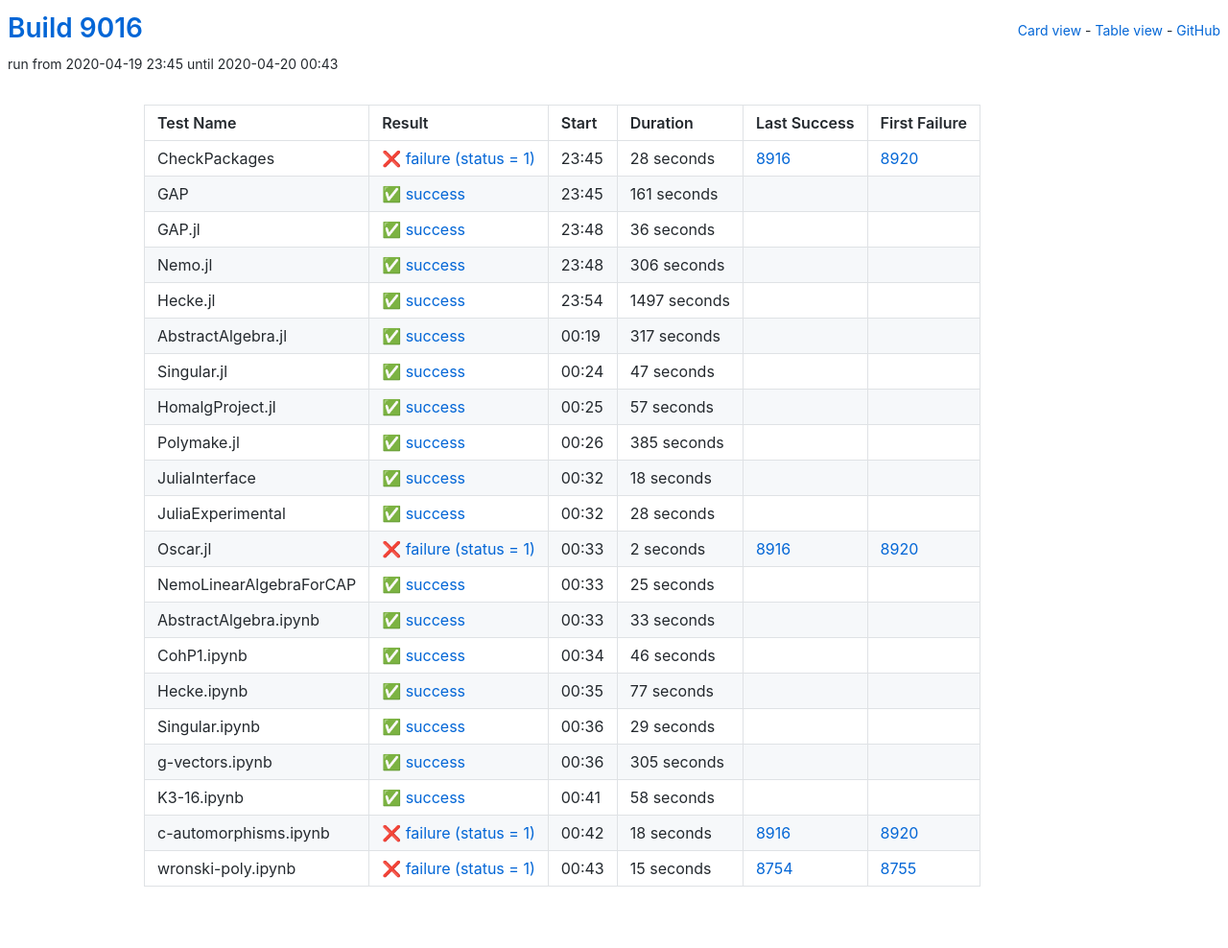
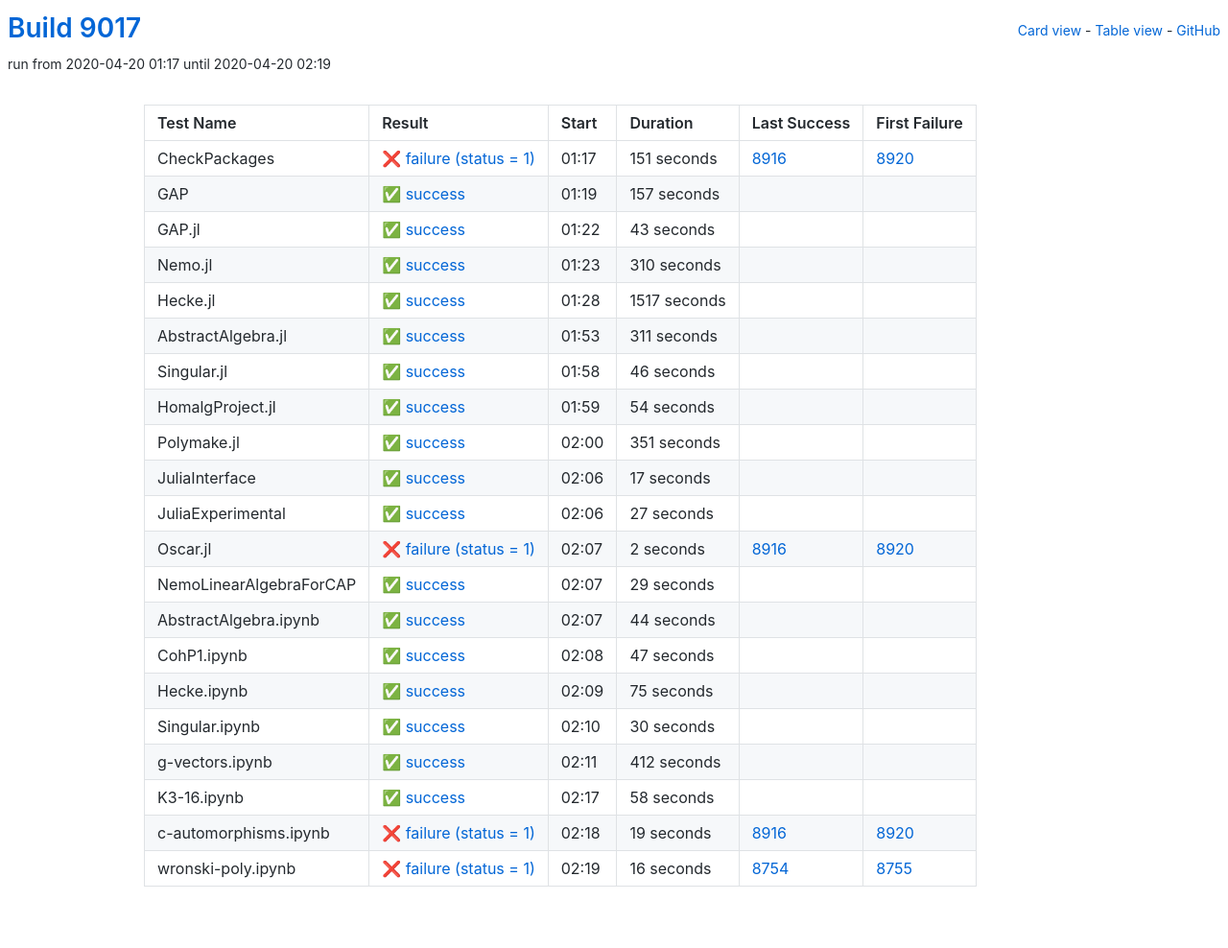
Before and after one commit to oscar-system/oscar-ci-status, a Jekyll site: the page built from table.html, in a window 1280 px wide. Shown: the whole page at 96% size. Built offline with Jekyll 4.4.1, drawn with Linux system fonts in a browser that asks for light colours.

Commit message:
Build 9017

```diff
--- a/_data/ci.yml
+++ b/_data/ci.yml
@@ -1,71 +1,159 @@
-build: 9016
-build_url: https://oscarci.mathematik.uni-kl.de/job/oscar/9016/
+build: 9017
+build_url: https://oscarci.mathematik.uni-kl.de/job/oscar/9017/
 job: oscar
 tests:
-- duration: 28
+- duration: 151
   exitcode: 1
   first_failure: 8920
   first_failure_url: https://oscarci.mathematik.uni-kl.de/job/oscar/8920/
   last_success: 8916
   last_success_url: https://oscarci.mathematik.uni-kl.de/job/oscar/8916/
-  log: https://oscarci.mathematik.uni-kl.de/job/oscar/9016/artifact/logs/build-9016/CheckPackages.log
+  log: https://oscarci.mathematik.uni-kl.de/job/oscar/9017/artifact/logs/build-9017/CheckPackages.log
   name: CheckPackages
-  start: 2020-04-19 23:45
+  start: 2020-04-20 01:17
   status: failure
   success: false
-- duration: 161
+- duration: 157
   exitcode: 0
   first_failure: false
   first_failure_url: null
   last_success: false
   last_success_url: null
-  log: https://oscarci.mathematik.uni-kl.de/job/oscar/9016/artifact/logs/build-9016/GAP.log
+  log: https://oscarci.mathematik.uni-kl.de/job/oscar/9017/artifact/logs/build-9017/GAP.log
   name: GAP
-  start: 2020-04-19 23:45
+  start: 2020-04-20 01:19
   status: success
   success: true
-- duration: 36
+- duration: 43
   exitcode: 0
   first_failure: false
   first_failure_url: null
   last_success: false
   last_success_url: null
-  log: https://oscarci.mathematik.uni-kl.de/job/oscar/9016/artifact/logs/build-9016/GAP.jl.log
+  log: https://oscarci.mathematik.uni-kl.de/job/oscar/9017/artifact/logs/build-9017/GAP.jl.log
   name: GAP.jl
-  start: 2020-04-19 23:48
+  start: 2020-04-20 01:22
   status: success
   success: true
-- duration: 306
+- duration: 310
   exitcode: 0
   first_failure: false
   first_failure_url: null
   last_success: false
   last_success_url: null
-  log: https://oscarci.mathematik.uni-kl.de/job/oscar/9016/artifact/logs/build-9016/Nemo.jl.log
+  log: https://oscarci.mathematik.uni-kl.de/job/oscar/9017/artifact/logs/build-9017/Nemo.jl.log
   name: Nemo.jl
-  start: 2020-04-19 23:48
+  start: 2020-04-20 01:23
   status: success
   success: true
-- duration: 1497
+- duration: 1517
   exitcode: 0
   first_failure: false
   first_failure_url: null
   last_success: false
   last_success_url: null
-  log: https://oscarci.mathematik.uni-kl.de/job/oscar/9016/artifact/logs/build-9016/Hecke.jl.log
+  log: https://oscarci.mathematik.uni-kl.de/job/oscar/9017/artifact/logs/build-9017/Hecke.jl.log
   name: Hecke.jl
-  start: 2020-04-19 23:54
+  start: 2020-04-20 01:28
   status: success
   success: true
-- duration: 317
+- duration: 311
   exitcode: 0
   first_failure: false
   first_failure_url: null
   last_success: false
   last_success_url: null
-  log: https://oscarci.mathematik.uni-kl.de/job/oscar/9016/artifact/logs/build-9016/AbstractAlgebra.jl.log
+  log: https://oscarci.mathematik.uni-kl.de/job/oscar/9017/artifact/logs/build-9017/AbstractAlgebra.jl.log
   name: AbstractAlgebra.jl
-  start: 2020-04-20 00:19
+  start: 2020-04-20 01:53
+  status: success
+  success: true
+- duration: 46
+  exitcode: 0
+  first_failure: false
+  first_failure_url: null
+  last_success: false
+  last_success_url: null
+  log: https://oscarci.mathematik.uni-kl.de/job/oscar/9017/artifact/logs/build-9017/Singular.jl.log
+  name: Singular.jl
+  start: 2020-04-20 01:58
+  status: success
+  success: true
+- duration: 54
+  exitcode: 0
+  first_failure: false
+  first_failure_url: null
+  last_success: false
+  last_success_url: null
+  log: https://oscarci.mathematik.uni-kl.de/job/oscar/9017/artifact/logs/build-9017/HomalgProject.jl.log
+  name: HomalgProject.jl
+  start: 2020-04-20 01:59
+  status: success
+  success: true
+- duration: 351
+  exitcode: 0
+  first_failure: false
+  first_failure_url: null
+  last_success: false
+  last_success_url: null
+  log: https://oscarci.mathematik.uni-kl.de/job/oscar/9017/artifact/logs/build-9017/Polymake.jl.log
+  name: Polymake.jl
+  start: 2020-04-20 02:00
+  status: success
+  success: true
+- duration: 17
+  exitcode: 0
+  first_failure: false
+  first_failure_url: null
+  last_success: false
+  last_success_url: null
+  log: https://oscarci.mathematik.uni-kl.de/job/oscar/9017/artifact/logs/build-9017/JuliaInterface.log
+  name: JuliaInterface
+  start: 2020-04-20 02:06
+  status: success
+  success: true
+- duration: 27
+  exitcode: 0
+  first_failure: false
+  first_failure_url: null
+  last_success: false
+  last_success_url: null
+  log: https://oscarci.mathematik.uni-kl.de/job/oscar/9017/artifact/logs/build-9017/JuliaExperimental.log
+  name: JuliaExperimental
+  start: 2020-04-20 02:06
+  status: success
+  success: true
+- duration: 2
+  exitcode: 1
+  first_failure: 8920
+  first_failure_url: https://oscarci.mathematik.uni-kl.de/job/oscar/8920/
+  last_success: 8916
+  last_success_url: https://oscarci.mathematik.uni-kl.de/job/oscar/8916/
+  log: https://oscarci.mathematik.uni-kl.de/job/oscar/9017/artifact/logs/build-9017/Oscar.jl.log
+  name: Oscar.jl
+  start: 2020-04-20 02:07
+  status: failure
+  success: false
+- duration: 29
+  exitcode: 0
+  first_failure: false
+  first_failure_url: null
+  last_success: false
+  last_success_url: null
+  log: https://oscarci.mathematik.uni-kl.de/job/oscar/9017/artifact/logs/build-9017/NemoLinearAlgebraForCAP.log
+  name: NemoLinearAlgebraForCAP
+  start: 2020-04-20 02:07
+  status: success
+  success: true
+- duration: 44
+  exitcode: 0
+  first_failure: false
+  first_failure_url: null
+  last_success: false
+  last_success_url: null
+  log: https://oscarci.mathematik.uni-kl.de/job/oscar/9017/artifact/logs/build-9017/AbstractAlgebra.ipynb.log
+  name: AbstractAlgebra.ipynb
+  start: 2020-04-20 02:07
   status: success
   success: true
 - duration: 47
@@ -74,130 +162,42 @@ tests:
   first_failure_url: null
   last_success: false
   last_success_url: null
-  log: https://oscarci.mathematik.uni-kl.de/job/oscar/9016/artifact/logs/build-9016/Singular.jl.log
-  name: Singular.jl
-  start: 2020-04-20 00:24
+  log: https://oscarci.mathematik.uni-kl.de/job/oscar/9017/artifact/logs/build-9017/CohP1.ipynb.log
+  name: CohP1.ipynb
+  start: 2020-04-20 02:08
   status: success
   success: true
-- duration: 57
+- duration: 75
   exitcode: 0
   first_failure: false
   first_failure_url: null
   last_success: false
   last_success_url: null
-  log: https://oscarci.mathematik.uni-kl.de/job/oscar/9016/artifact/logs/build-9016/HomalgProject.jl.log
-  name: HomalgProject.jl
-  start: 2020-04-20 00:25
+  log: https://oscarci.mathematik.uni-kl.de/job/oscar/9017/artifact/logs/build-9017/Hecke.ipynb.log
+  name: Hecke.ipynb
+  start: 2020-04-20 02:09
   status: success
   success: true
-- duration: 385
+- duration: 30
   exitcode: 0
   first_failure: false
   first_failure_url: null
   last_success: false
   last_success_url: null
-  log: https://oscarci.mathematik.uni-kl.de/job/oscar/9016/artifact/logs/build-9016/Polymake.jl.log
-  name: Polymake.jl
-  start: 2020-04-20 00:26
+  log: https://oscarci.mathematik.uni-kl.de/job/oscar/9017/artifact/logs/build-9017/Singular.ipynb.log
+  name: Singular.ipynb
+  start: 2020-04-20 02:10
   status: success
   success: true
-- duration: 18
+- duration: 412
   exitcode: 0
   first_failure: false
   first_failure_url: null
   last_success: false
   last_success_url: null
-  log: https://oscarci.mathematik.uni-kl.de/job/oscar/9016/artifact/logs/build-9016/JuliaInterface.log
-  name: JuliaInterface
-  start: 2020-04-20 00:32
-  status: success
-  success: true
-- duration: 28
-  exitcode: 0
-  first_failure: false
-  first_failure_url: null
-  last_success: false
-  last_success_url: null
-  log: https://oscarci.mathematik.uni-kl.de/job/oscar/9016/artifact/logs/build-9016/JuliaExperimental.log
-  name: JuliaExperimental
-  start: 2020-04-20 00:32
-  status: success
-  success: true
-- duration: 2
-  exitcode: 1
-  first_failure: 8920
-  first_failure_url: https://oscarci.mathematik.uni-kl.de/job/oscar/8920/
-  last_success: 8916
-  last_success_url: https://oscarci.mathematik.uni-kl.de/job/oscar/8916/
-  log: https://oscarci.mathematik.uni-kl.de/job/oscar/9016/artifact/logs/build-9016/Oscar.jl.log
-  name: Oscar.jl
-  start: 2020-04-20 00:33
-  status: failure
-  success: false
-- duration: 25
-  exitcode: 0
-  first_failure: false
-  first_failure_url: null
-  last_success: false
-  last_success_url: null
-  log: https://oscarci.mathematik.uni-kl.de/job/oscar/9016/artifact/logs/build-9016/NemoLinearAlgebraForCAP.log
-  name: NemoLinearAlgebraForCAP
-  start: 2020-04-20 00:33
-  status: success
-  success: true
-- duration: 33
-  exitcode: 0
-  first_failure: false
-  first_failure_url: null
-  last_success: false
-  last_success_url: null
-  log: https://oscarci.mathematik.uni-kl.de/job/oscar/9016/artifact/logs/build-9016/AbstractAlgebra.ipynb.log
-  name: AbstractAlgebra.ipynb
-  start: 2020-04-20 00:33
-  status: success
-  success: true
-- duration: 46
-  exitcode: 0
-  first_failure: false
-  first_failure_url: null
-  last_success: false
-  last_success_url: null
-  log: https://oscarci.mathematik.uni-kl.de/job/oscar/9016/artifact/logs/build-9016/CohP1.ipynb.log
-  name: CohP1.ipynb
-  start: 2020-04-20 00:34
-  status: success
-  success: true
-- duration: 77
-  exitcode: 0
-  first_failure: false
-  first_failure_url: null
-  last_success: false
-  last_success_url: null
-  log: https://oscarci.mathematik.uni-kl.de/job/oscar/9016/artifact/logs/build-9016/Hecke.ipynb.log
-  name: Hecke.ipynb
-  start: 2020-04-20 00:35
-  status: success
-  success: true
-- duration: 29
-  exitcode: 0
-  first_failure: false
-  first_failure_url: null
-  last_success: false
-  last_success_url: null
-  log: https://oscarci.mathematik.uni-kl.de/job/oscar/9016/artifact/logs/build-9016/Singular.ipynb.log
-  name: Singular.ipynb
-  start: 2020-04-20 00:36
-  status: success
-  success: true
-- duration: 305
-  exitcode: 0
-  first_failure: false
-  first_failure_url: null
-  last_success: false
-  last_success_url: null
-  log: https://oscarci.mathematik.uni-kl.de/job/oscar/9016/artifact/logs/build-9016/g-vectors.ipynb.log
+  log: https://oscarci.mathematik.uni-kl.de/job/oscar/9017/artifact/logs/build-9017/g-vectors.ipynb.log
   name: g-vectors.ipynb
-  start: 2020-04-20 00:36
+  start: 2020-04-20 02:11
   status: success
   success: true
 - duration: 58
@@ -206,30 +206,30 @@ tests:
   first_failure_url: null
   last_success: false
   last_success_url: null
-  log: https://oscarci.mathematik.uni-kl.de/job/oscar/9016/artifact/logs/build-9016/K3-16.ipynb.log
+  log: https://oscarci.mathematik.uni-kl.de/job/oscar/9017/artifact/logs/build-9017/K3-16.ipynb.log
   name: K3-16.ipynb
-  start: 2020-04-20 00:41
+  start: 2020-04-20 02:17
   status: success
   success: true
-- duration: 18
+- duration: 19
   exitcode: 1
   first_failure: 8920
   first_failure_url: https://oscarci.mathematik.uni-kl.de/job/oscar/8920/
   last_success: 8916
   last_success_url: https://oscarci.mathematik.uni-kl.de/job/oscar/8916/
-  log: https://oscarci.mathematik.uni-kl.de/job/oscar/9016/artifact/logs/build-9016/c-automorphisms.ipynb.log
+  log: https://oscarci.mathematik.uni-kl.de/job/oscar/9017/artifact/logs/build-9017/c-automorphisms.ipynb.log
   name: c-automorphisms.ipynb
-  start: 2020-04-20 00:42
+  start: 2020-04-20 02:18
   status: failure
   success: false
-- duration: 15
+- duration: 16
   exitcode: 1
   first_failure: 8755
   first_failure_url: https://oscarci.mathematik.uni-kl.de/job/oscar/8755/
   last_success: 8754
   last_success_url: https://oscarci.mathematik.uni-kl.de/job/oscar/8754/
-  log: https://oscarci.mathematik.uni-kl.de/job/oscar/9016/artifact/logs/build-9016/wronski-poly.ipynb.log
+  log: https://oscarci.mathematik.uni-kl.de/job/oscar/9017/artifact/logs/build-9017/wronski-poly.ipynb.log
   name: wronski-poly.ipynb
-  start: 2020-04-20 00:43
+  start: 2020-04-20 02:19
   status: failure
   success: false
```
Also changed, not shown: README.md.
